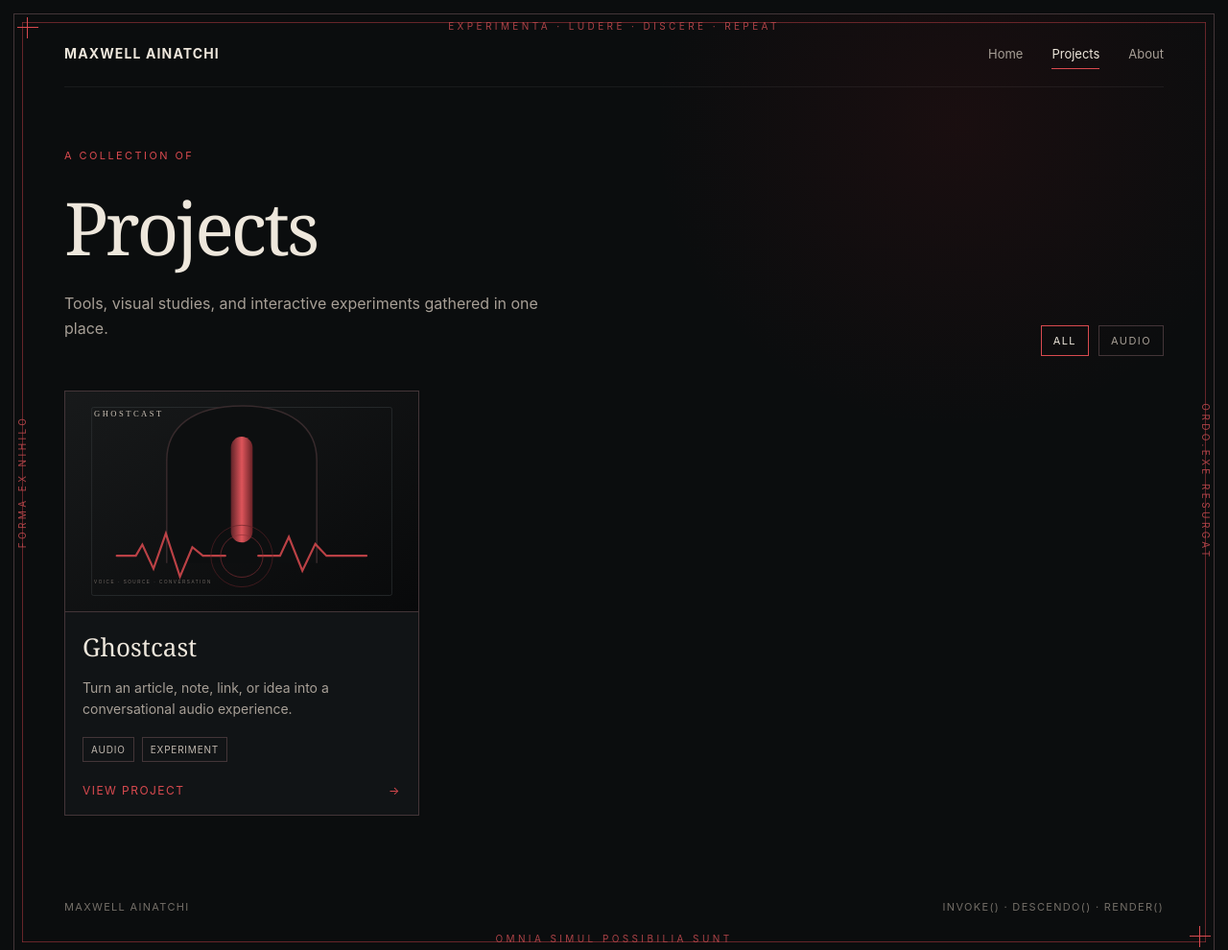
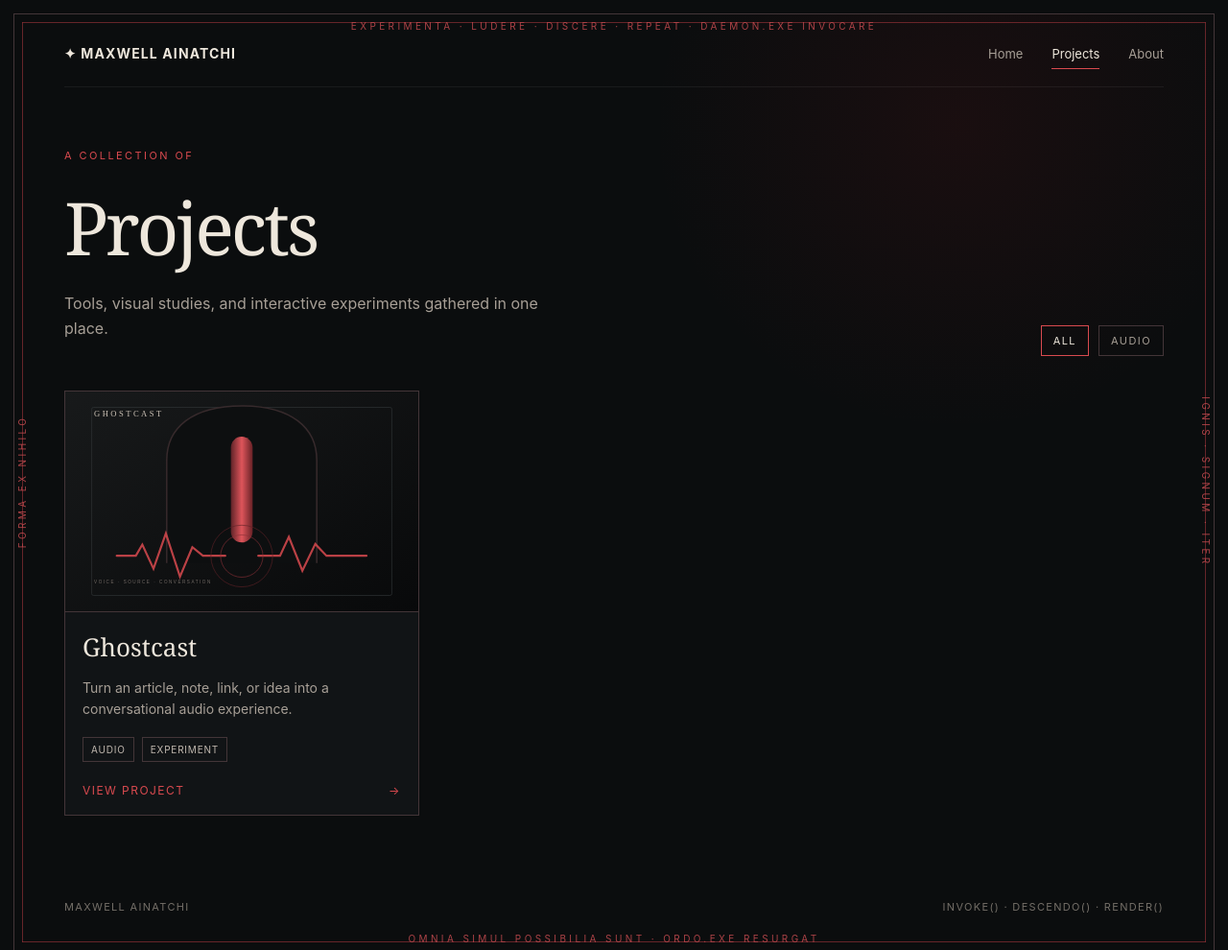
Before and after one commit to maxwellainatchi/ai-projects, a website with bundled scripts: page projects.html in a window 1280 px wide. Shown: the top 990 px of the page at 96% size. Built offline with nearby package versions, Linux system fonts and the light colour scheme.

Commit message:
style: refine occult cyberpunk portfolio

```diff
--- a/projects.html
+++ b/projects.html
@@ -1,5 +1,5 @@
 <!doctype html><html lang="en"><head><meta charset="utf-8"><meta name="viewport" content="width=device-width,initial-scale=1"><meta name="description" content="Projects by Maxwell Ainatchi."><title>Projects — Maxwell Ainatchi</title><link rel="stylesheet" href="css/styles.css"></head><body>
-<div class="site-frame"><span class="incantation top">experimenta · ludere · discere · repeat</span><span class="incantation bottom">omnia simul possibilia sunt</span><span class="incantation left">forma ex nihilo</span><span class="incantation right">ordo.exe resurgat</span><span class="corner-mark tl"></span><span class="corner-mark br"></span>
-<header class="site-header"><a class="brand" href="index.html">Maxwell Ainatchi</a><nav class="nav" aria-label="Main navigation"><a href="index.html">Home</a><a href="projects.html" aria-current="page">Projects</a><a href="about.html">About</a></nav></header>
+<div class="site-frame"><span class="incantation top">experimenta · ludere · discere · repeat · daemon.exe invocare</span><span class="incantation bottom">omnia simul possibilia sunt · ordo.exe resurgat</span><span class="incantation left">forma ex nihilo</span><span class="incantation right">ignis · signum · iter</span><span class="ritual-node rn1"></span><span class="ritual-node rn2"></span><span class="ritual-node rn3"></span><span class="ritual-node rn4"></span>
+<header class="site-header"><a class="brand" href="index.html"><span class="brand-sigil" aria-hidden="true">✦</span> Maxwell Ainatchi</a><nav class="nav" aria-label="Main navigation"><a href="index.html">Home</a><a href="projects.html" aria-current="page">Projects</a><a href="about.html">About</a></nav></header>
 <main class="shell"><section class="page-heading"><div><div class="eyebrow">A collection of</div><h1>Projects</h1><p class="lede">Tools, visual studies, and interactive experiments gathered in one place.</p></div><div id="category-filters" class="filters" aria-label="Project categories"></div></section><p id="page-status" class="status" role="status">Loading projects…</p><section id="project-grid" class="project-grid" aria-live="polite"></section></main>
 <footer class="site-footer"><span>Maxwell Ainatchi</span><span>invoke() · descendo() · render()</span></footer></div><script type="module" src="js/projects.js"></script></body></html>
```
